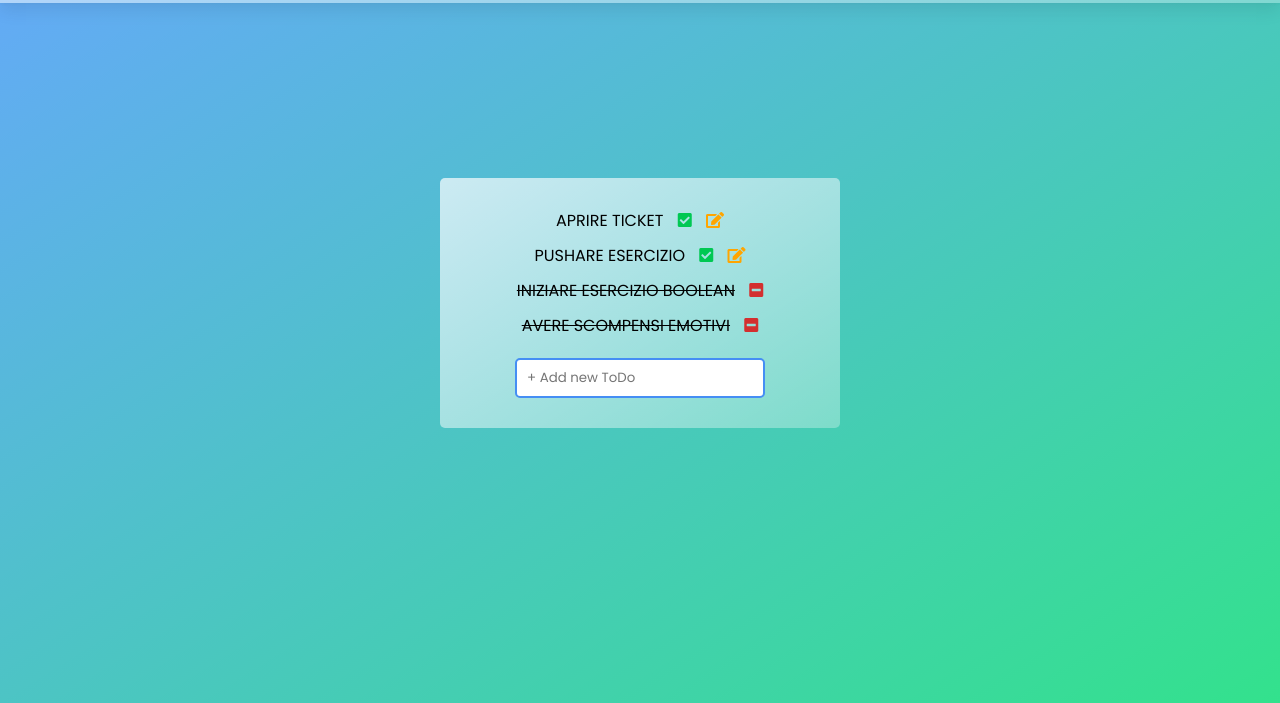
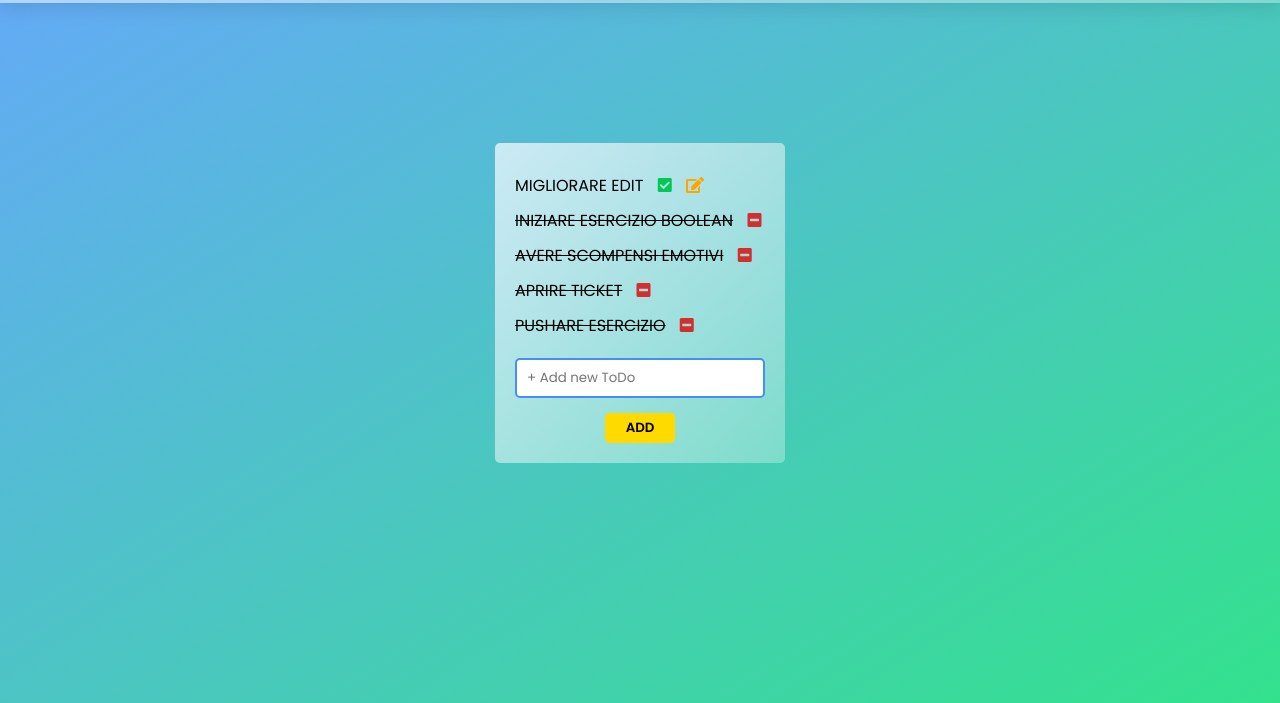
Before and after one commit to wvwall/vue-todolist, a plain HTML site: page index.html in a window 1280 px wide. Shown: the part 97-800 px from the top of the page. Drawn offline with nearby package versions, Linux system fonts and the light colour scheme.

Commit message:
Completo con bonus

```diff
--- a/assets/css/master.css
+++ b/assets/css/master.css
@@ -39,17 +39,18 @@
 
   .task{
     min-height: 250px;
-    width: 400px;
+    width: auto;
     background-color: #fff;
     border-radius: 5px;
     display: flex;
     flex-direction: column;
-    align-items: center;
+    align-items: start;
     background: linear-gradient(to right bottom,
     rgba(255, 255, 255, 0.7),
     rgba(255, 255, 255, 0.3));
     padding: 20px 20px;
     margin-bottom: 100px;
+
   }
   #template {
       display: none;
@@ -60,12 +61,13 @@
       color: #000;
       width: 70px;
       border: 0;
-      margin-top: 15px;
       border-radius: 5px;
       padding: 5px 10px;
       font-weight: 600;
       margin-bottom: 10px;
       cursor: pointer;
+      margin: 0 auto;
+      margin-top: 15px;
   }
 
   #text {
@@ -78,8 +80,10 @@
       width: 250px;
       border-radius: 5px;
       border: 2px solid #458EF4;
+
+      padding: 8px 10px;
+      margin: 0 auto;
       margin-top: 20px;
-      padding: 8px 10px;
   }
   #text {
     border-radius: 5px;
@@ -91,6 +95,7 @@
       text-transform: uppercase;
       margin-top: 10px;
       font-size: 16px;
+      list-style: none;
   }
 
   .fa-check-square {
@@ -108,9 +113,6 @@
       margin-left: 10px;
       cursor: pointer;
   }
-  li {
-      list-style: none;
-  }
 
   .titolo.strike {
       text-decoration: line-through;
--- a/assets/js/main.js
+++ b/assets/js/main.js
@@ -16,13 +16,17 @@ var app = new Vue({
 
             {
                 title : "Aprire ticket",
-                status : "todo"
+                status : "done"
             },
 
             {
                 title : "Pushare esercizio",
+                status : "done"
+            },
+            {
+                title : "Migliorare edit",
                 status : "todo"
-            }
+            },
         ]
     },
     computed : {
@@ -53,8 +57,15 @@ var app = new Vue({
             this.todos[i].status = "done";
         },
         remove: function(todo) {
-            let i = this.todo.indexOf(todo);
+            let i = this.todos.indexOf(todo);
             this.todos.splice(i, 1);
+        },
+        edit : function (todo) {
+            let i = this.todos.indexOf(todo);
+            this.inputTodo = this.todos[i].title;
+            this.todos.splice(i, 1);
+
+
         }
     }
 
--- a/index.html
+++ b/index.html
@@ -32,7 +32,7 @@
                 class="check"
                 @click="check(todo)">
                 <i class="fas fa-check-square" ></i></span>
-            <span v-if="todo.status != 'done'" class="edit"><i class="fas fa-edit"></i></span>
+            <span v-if="todo.status != 'done'" class="edit" @click="edit(todo)"><i class="fas fa-edit"></i></span>
             <span v-if="todo.status == 'done'" @click="remove(todo)"><i class="fas fa-minus-square"></i></span>
         </li>
 
@@ -41,7 +41,7 @@
             placeholder="+ Add new ToDo"
             @keyup.enter="add">
 
-          <!-- <button id="add" type="button" name="button" >ADD</button> -->
+          <button id="add" type="button" name="button" @click= "add" >ADD</button>
       </ul>
 
    </div>
```
